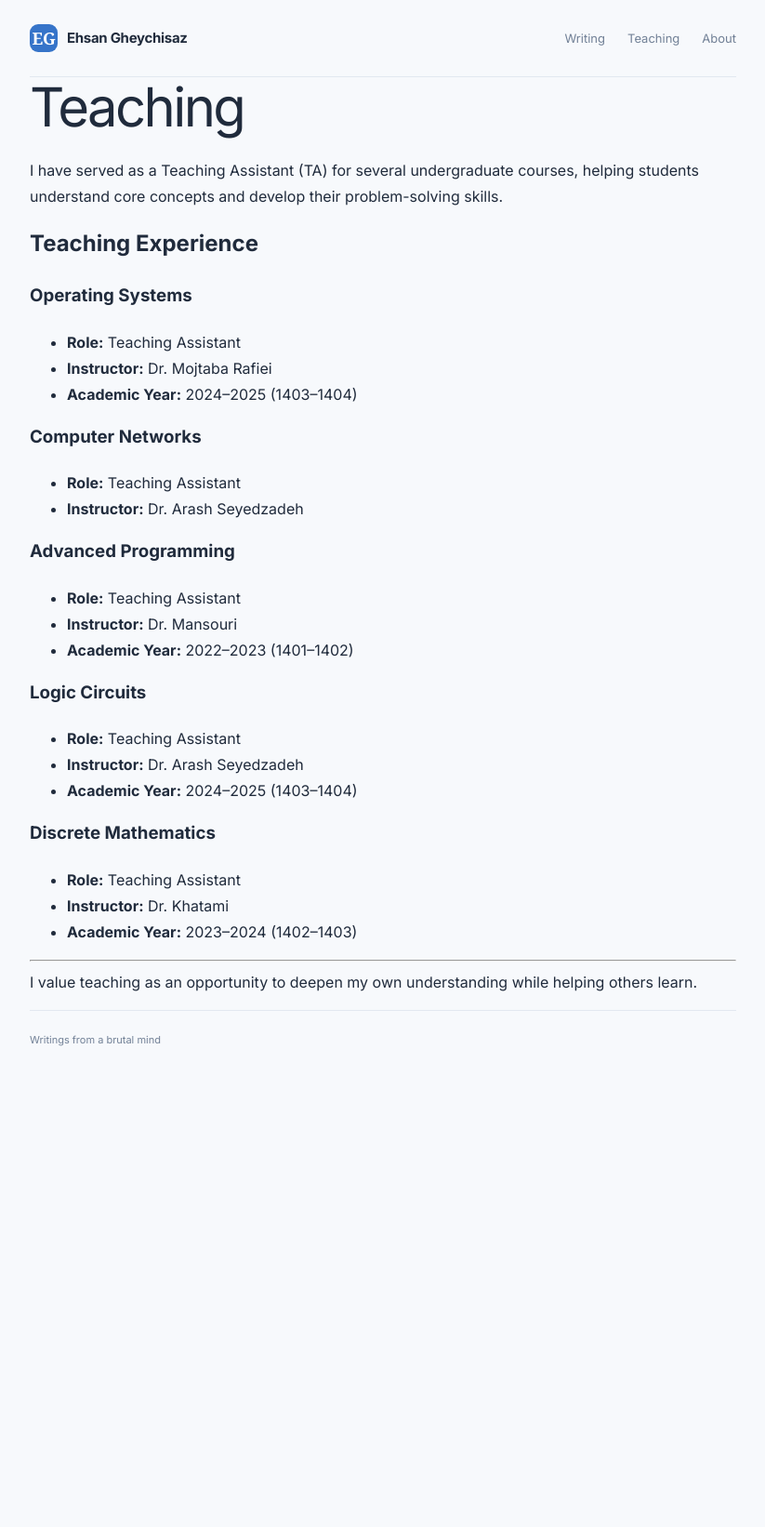
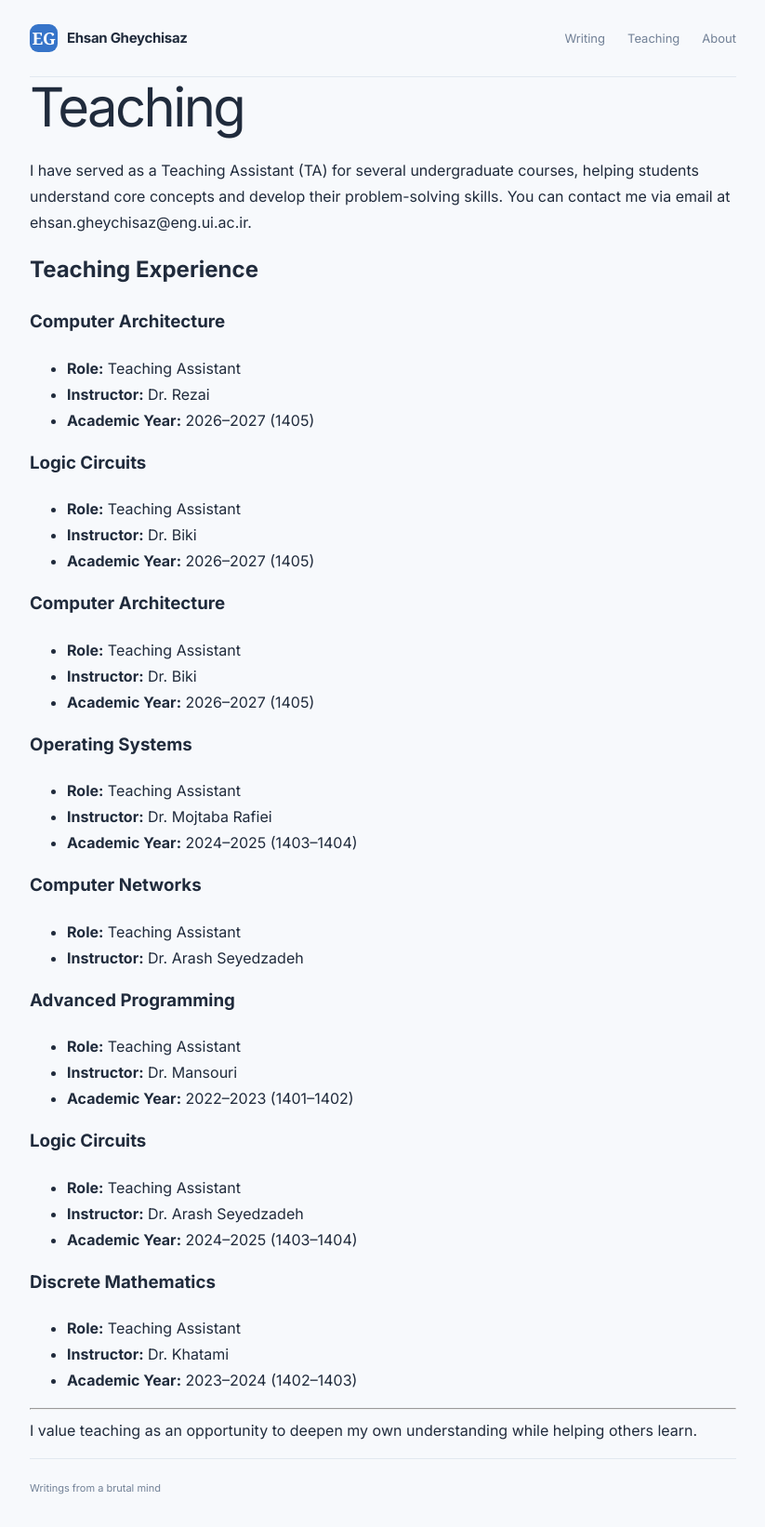
Before and after one commit to EhsanGheychisaz/EhsanGheychisaz.github.io, a Jekyll site: the page built from teaching.md, in a window 1280 px wide. Shown: the whole page at 93% size, without its empty margins (228-1051 px from the left). Built offline with Jekyll 4.4.1, drawn with Linux system fonts in a browser that asks for light colours; before the commit the page ends 1160 px from its top, so only the background shows below that.

Commit message:
update teaching page

```diff
--- a/teaching.md
+++ b/teaching.md
@@ -7,8 +7,24 @@ permalink: /teaching/
 # Teaching
 
 I have served as a Teaching Assistant (TA) for several undergraduate courses, helping students understand core concepts and develop their problem-solving skills.
+You can contact me via email at ehsan.gheychisaz@eng.ui.ac.ir.
 
 ## Teaching Experience
+
+### Computer Architecture
+- **Role:** Teaching Assistant
+- **Instructor:** Dr. Rezai
+- **Academic Year:** 2026–2027 (1405)
+
+### Logic Circuits
+- **Role:** Teaching Assistant
+- **Instructor:** Dr. Biki
+- **Academic Year:** 2026–2027 (1405)
+
+### Computer Architecture
+- **Role:** Teaching Assistant
+- **Instructor:** Dr. Biki
+- **Academic Year:** 2026–2027 (1405)
 
 ### Operating Systems
 - **Role:** Teaching Assistant
```
